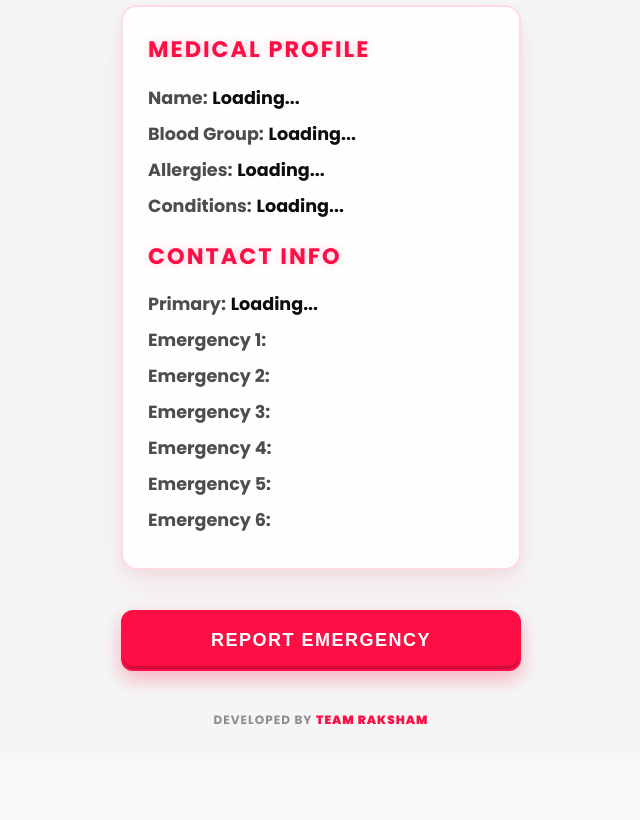
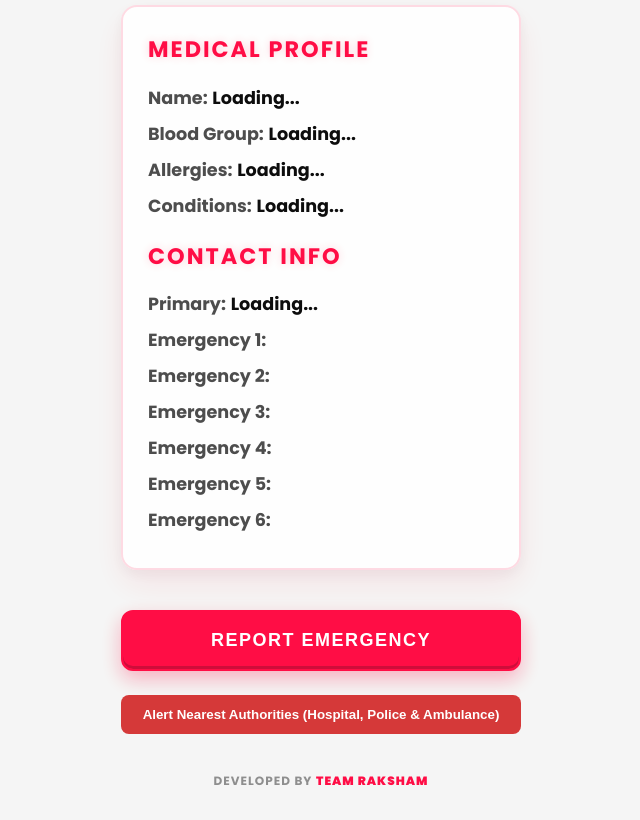
Before and after one commit to Souvik-Chakraborty118/Raksham, a plain HTML site: page Raksham/index.html in a window 1280 px wide. Shown: the part 110-930 px from the top of the page, without its empty margins (319-959 px from the left). Before the commit the page ends 869 px from the top, so only its background shows below. Drawn offline with Linux system fonts and the light colour scheme; a script that the page names is missing.

Commit message:
Update index.html

```diff
--- a/Raksham/index.html
+++ b/Raksham/index.html
@@ -34,6 +34,13 @@
             </div>
 
             <button class="btn btn-neon" onclick="startCountdown()">REPORT EMERGENCY</button>
+
+            <div id="authority-dispatch-box" style="margin-top: 14px;">
+                <button id="btn-alert-authorities" onclick="alertNearestAuthorities()" style="background:#d32f2f;color:#fff;border:none;padding:12px 16px;border-radius:8px;font-weight:700;width:100%;cursor:pointer;">
+                    Alert Nearest Authorities (Hospital, Police & Ambulance)
+                </button>
+                <div id="authority-dispatch-status" style="margin-top:8px;font-size:13px;"></div>
+            </div>
         </div>
 
         <div id="countdown-screen" class="hidden">
@@ -53,7 +60,7 @@
         <div id="guidance-screen" class="hidden">
             <h2 class="heavy-title">IMMEDIATE ACTIONS</h2>
 
-            <!-- 👇 DYNAMIC SMS BUTTONS WILL INJECT HERE 👇 -->
+            <!--  DYNAMIC SMS BUTTONS WILL INJECT HERE  -->
             <div id="sms-action-buttons"></div>
 
             <div class="data-box red-text bold-text" id="ai-suggestions"></div>
```
